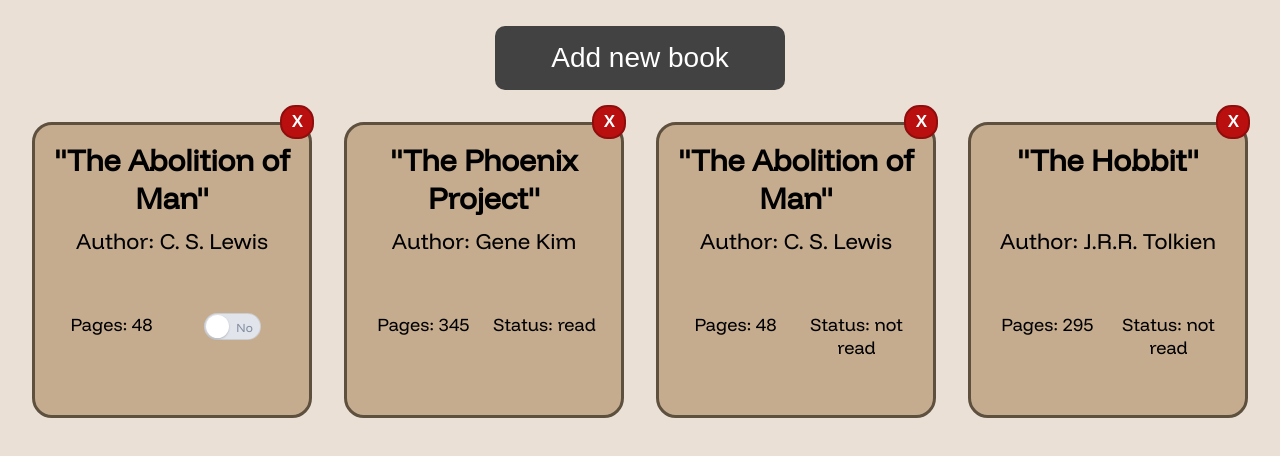
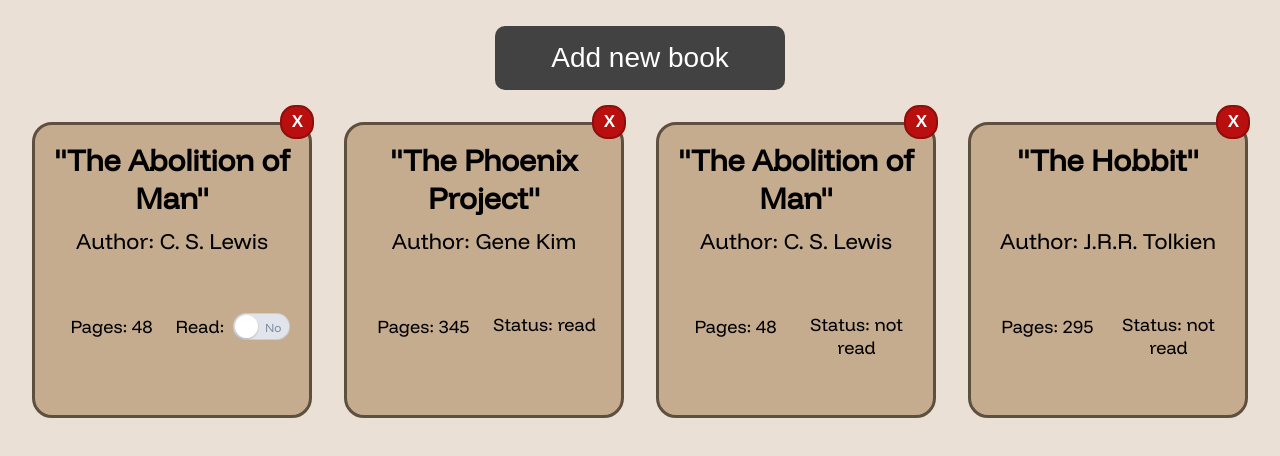
Before and after one commit to scuddi/odin-library, a plain HTML site: page index.html in a window 1280 px wide. Shown: the part 86-542 px from the top of the page. Drawn offline with Linux system fonts and the light colour scheme.

Commit message:
Add text to toggle button and align both items

```diff
--- a/index.html
+++ b/index.html
@@ -33,6 +33,7 @@
             <div class="book-author">Author: C. S. Lewis</div>
             <div class="book-pages">Pages: 48</div>
             <div class="book-read">
+                <div class="book-read-text">Read: </div>
                 <input class="tgl" id="toggle" type="checkbox" />
                 <label class="tgl-btn" for="toggle"></label>
             </div>
--- a/style.css
+++ b/style.css
@@ -154,14 +154,21 @@ input[type=submit]:hover{
 .book-pages {
     justify-self: center;
     font-size: 18px;
+    padding-top: 2px;
+}
+
+.book-read-text {
+    padding-right:8px;
+    padding-top: 2px;
 }
 
 /* From UI-Verse: https://uiverse.io/elijahgummer/lovely-hound-41 */
 
-.book-read{
+.book-read {
+    display: flex;
     justify-self: center;
     font-size: 18px;
-    --blue: #0d7eff;
+    --green: #2db957;
     --g08: #e1e5eb;
     --g04: #848ea1;
     text-align: center;
@@ -254,7 +261,7 @@ display: none;
     padding-right: 0.4em;
 }
 .book-read .tgl:checked + .tgl-btn {
-    background: var(--blue);
+    background: var(--green);
 }
 .book-read .tgl:checked + .tgl-btn:active {
     box-shadow: inset 0 0 0 30px rgba(0, 0, 0, 0.1);
```
